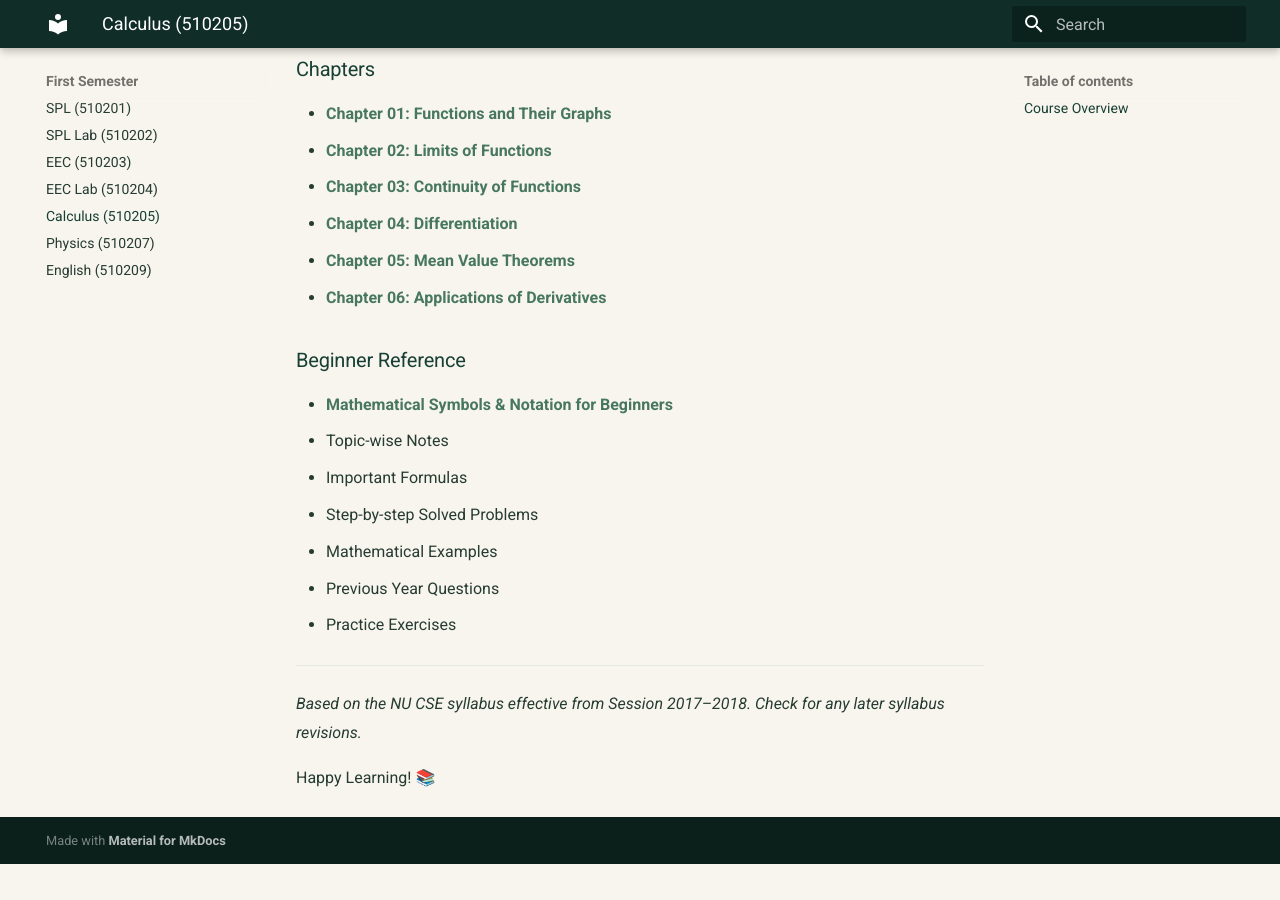
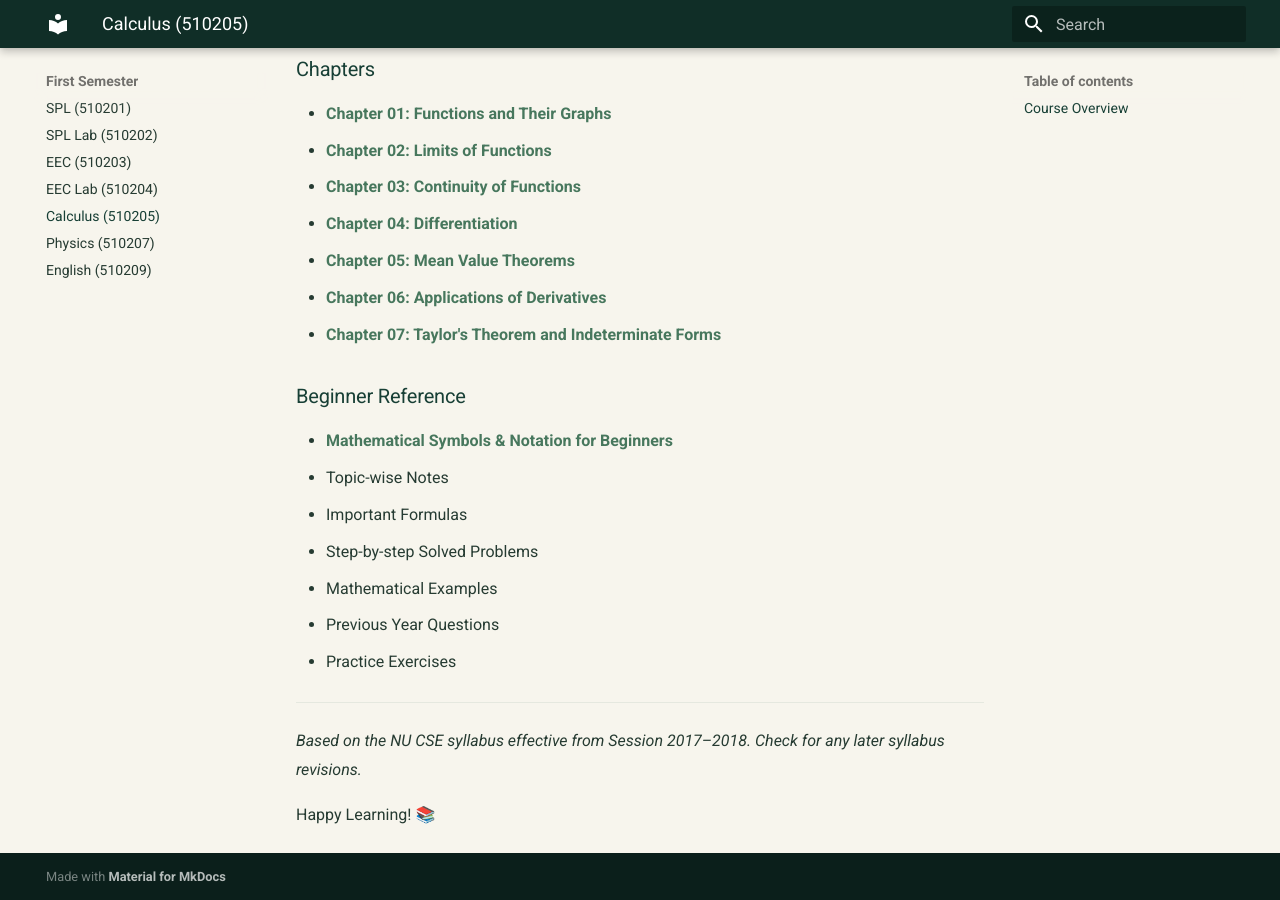
Before and after one commit to taimiyatahsin0-png/nu-cse-notes-store, an MkDocs documentation site: the page built from docs/subjects/cal/index.md, in a window 1280 px wide and 900 px high, scrolled down 3869 px. Built offline with MkDocs 1.6.1 and Material for MkDocs 9.7.7, drawn with Linux system fonts in a browser that asks for light colours; before the commit the page ends 4733 px from its top, so only the background shows below that.

Commit message:
Add Calculus Chapter 07 to study materials index

```diff
--- a/docs/subjects/cal/index.md
+++ b/docs/subjects/cal/index.md
@@ -112,6 +112,7 @@ This course covers the fundamental concepts of Differential Calculus and Integra
 - [Chapter 04: Differentiation](chapter-04-differentiation.md)
 - [Chapter 05: Mean Value Theorems](chapter-05-mean-value-theorems.md)
 - [Chapter 06: Applications of Derivatives](chapter-06-applications-of-derivatives.md)
+- [Chapter 07: Taylor's Theorem and Indeterminate Forms](chapter-07-taylors-theorem-and-lhopitals-rule.md)
 
 ### Beginner Reference
 - [Mathematical Symbols & Notation for Beginners](mathematical-symbols-and-notation-for-beginners.md)
```
